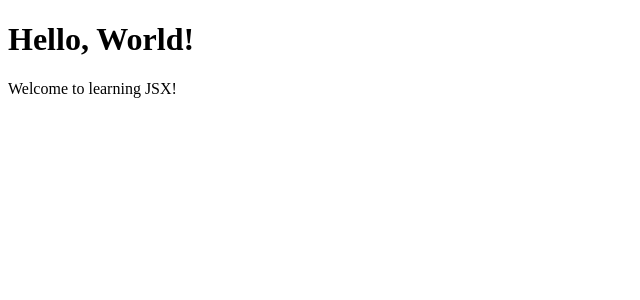
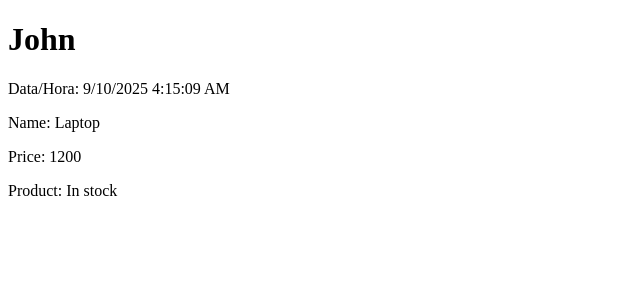
Before and after one commit to Adryel0713/Vite-React, a React (Vite) app: page / in a window 1280 px wide. Shown: the top 300 px of the page, without its empty margins (0-640 px from the left). Built offline with nearby package versions, Linux system fonts and the light colour scheme.

Commit message:
exercise_3

```diff
--- a/src/App.jsx
+++ b/src/App.jsx
@@ -1,10 +1,12 @@
-import WelcomeMessage from "./Components/WelcomeMessage";
+import Greeting from "./Components/Greeting";
+import ProductInfo from "./Components/ProductInfo";
 
 const App = () => {
 
   return (
   <div>
-    <WelcomeMessage/>
+    <Greeting/>
+    <ProductInfo/>
   </div>
   )
 
--- /dev/null
+++ b/src/Components/Greeting.jsx
@@ -0,0 +1,12 @@
+const Greeting = () => {
+    let date = new Date();
+    let name = "John";
+  return (
+    <div>
+        <h1>{name}</h1>
+        <p>Data/Hora: {date.toLocaleDateString()} {date.toLocaleTimeString()}</p>
+    </div>
+  )
+}
+
+export default Greeting
--- /dev/null
+++ b/src/Components/ProductInfo.jsx
@@ -0,0 +1,16 @@
+const ProductInfo = () => {
+    let product = {
+        name: "Laptop",
+        price: 1200,
+        availability: "In stock"
+    }
+  return (
+    <div>
+        <p>Name: {product.name}</p>
+        <p>Price: {product.price}</p>
+        <p>Product: {product.availability}</p>
+    </div>
+  )
+}
+
+export default ProductInfo
--- a/src/Components/WelcomeMessage.jsx
+++ /dev/null
@@ -1,10 +0,0 @@
-const WelcomeMessage = () => {
-  return (
-    <div>
-        <h1>Hello, World!</h1>
-        <p>Welcome to learning JSX!</p>
-    </div>
-  )
-}
-
-export default WelcomeMessage
```
